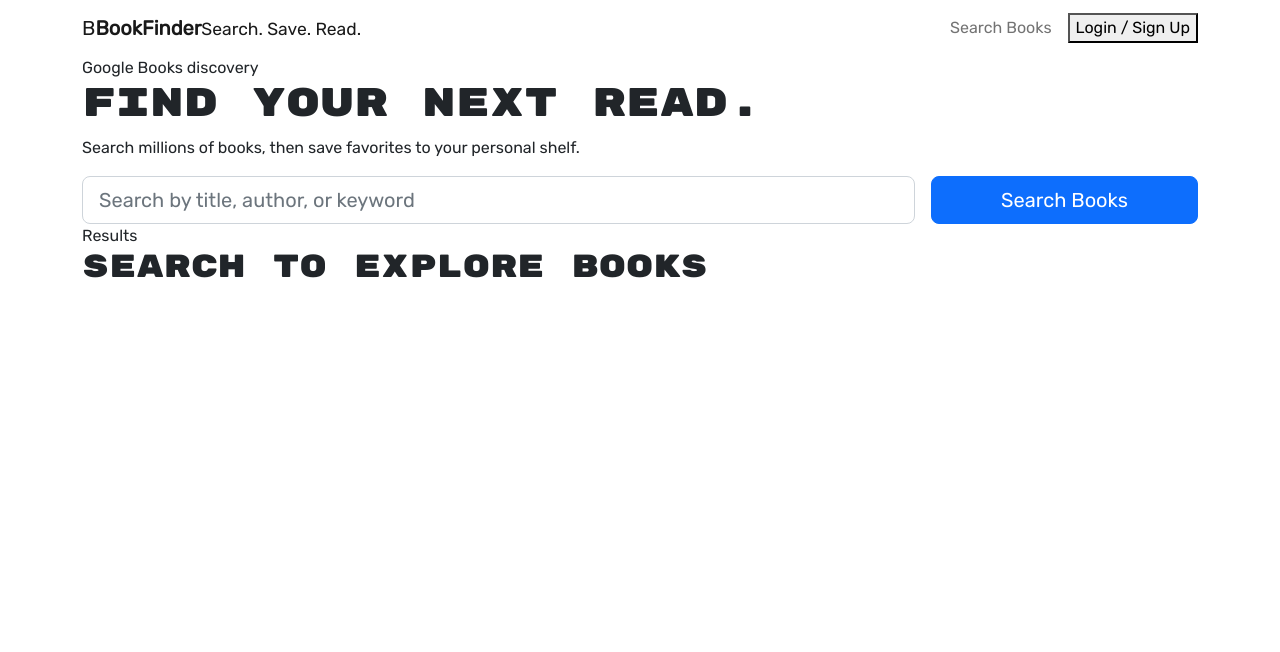
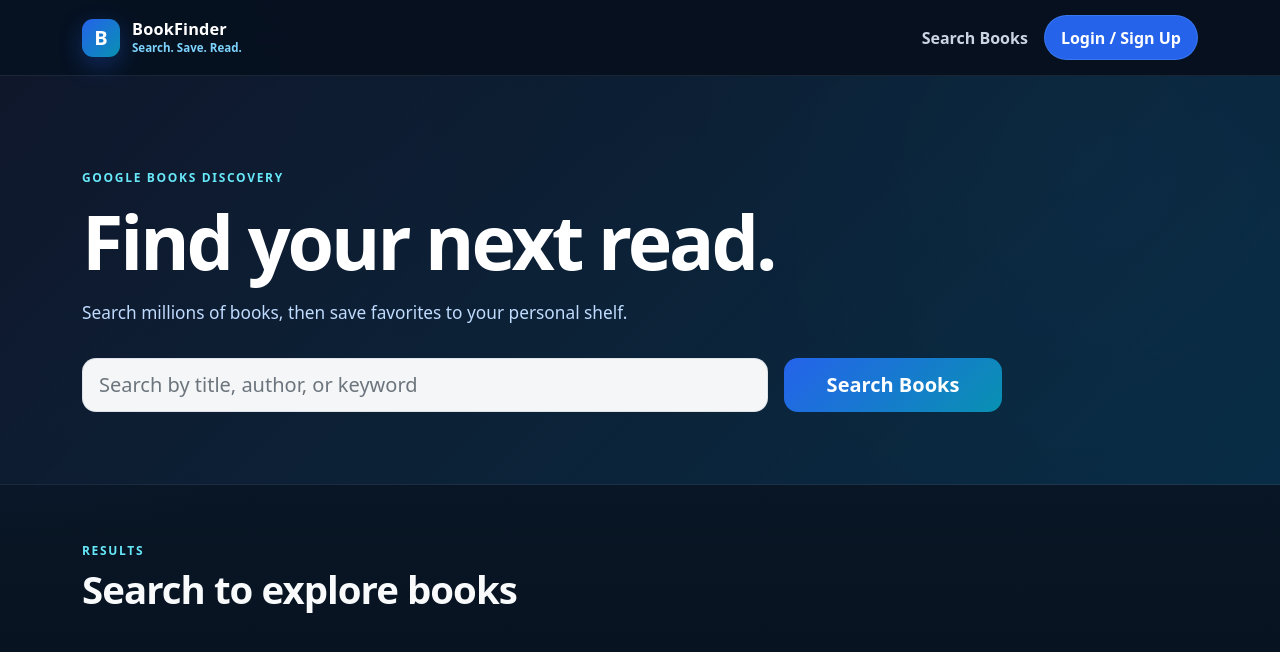
Before and after one commit to PHTMGatt/18-MERN-Book-Search-Engine, a React (Vite) app in the folder client/: page / in a window 1280 px wide. Shown: the top 652 px of the page. Built offline with nearby package versions, Linux system fonts and the light colour scheme.

Commit message:
Modernize book search visual system

```diff
--- a/client/src/App.css
+++ b/client/src/App.css
@@ -1,17 +1,355 @@
-body {
-  font-family: 'Rubik', sans-serif;
+@import url('https://fonts.googleapis.com/css2?family=Inter:wght@400;500;600;700;800&display=swap');
+
+:root {
+  font-family: 'Inter', system-ui, -apple-system, BlinkMacSystemFont, 'Segoe UI', sans-serif;
+  color: #e5eef8;
+  background: #07111f;
+  font-synthesis: none;
+  text-rendering: optimizeLegibility;
 }
 
-h1,
-h2,
-h3,
-h4,
-h5,
-h6 {
-  font-family: 'Rubik Mono One', sans-serif;
+* {
+  box-sizing: border-box;
 }
 
-.small {
-  font-weight: 300;
-  font-style: italic;
+html,
+body,
+#root {
+  min-width: 320px;
+  min-height: 100%;
+  margin: 0;
 }
+
+body {
+  min-height: 100vh;
+  background:
+    radial-gradient(circle at top left, rgba(37, 99, 235, 0.18), transparent 34rem),
+    linear-gradient(180deg, #07111f 0%, #091726 52%, #07111f 100%);
+  color: #e5eef8;
+}
+
+a {
+  color: inherit;
+}
+
+.app-shell {
+  min-height: calc(100vh - 76px);
+}
+
+.app-navbar {
+  position: sticky;
+  top: 0;
+  z-index: 20;
+  min-height: 76px;
+  background: rgba(7, 17, 31, 0.92);
+  border-bottom: 1px solid rgba(148, 163, 184, 0.14);
+  backdrop-filter: blur(18px);
+}
+
+.app-navbar .navbar-toggler {
+  border-color: rgba(148, 163, 184, 0.28);
+}
+
+.app-navbar .navbar-toggler-icon {
+  filter: invert(1);
+}
+
+.app-navbar .nav-link {
+  color: #cbd5e1;
+  font-weight: 600;
+}
+
+.app-navbar .nav-link:hover,
+.app-navbar .nav-link:focus {
+  color: #ffffff;
+}
+
+.brand-link {
+  display: flex;
+  align-items: center;
+  gap: 0.75rem;
+  color: #ffffff !important;
+}
+
+.brand-link > span:last-child {
+  display: flex;
+  flex-direction: column;
+  line-height: 1.05;
+}
+
+.brand-link strong {
+  font-size: 1.02rem;
+  letter-spacing: 0.01em;
+}
+
+.brand-link small {
+  margin-top: 0.25rem;
+  color: #7dd3fc;
+  font-size: 0.72rem;
+  font-weight: 600;
+}
+
+.brand-mark {
+  display: grid;
+  width: 38px;
+  height: 38px;
+  place-items: center;
+  border-radius: 11px;
+  background: linear-gradient(135deg, #2563eb, #0891b2);
+  box-shadow: 0 8px 24px rgba(37, 99, 235, 0.32);
+  font-weight: 800;
+}
+
+.nav-action {
+  border: 1px solid rgba(96, 165, 250, 0.3);
+  border-radius: 999px;
+  padding: 0.58rem 1rem;
+  background: #2563eb;
+  color: #ffffff;
+  font-weight: 700;
+}
+
+.nav-action--ghost {
+  background: transparent;
+  color: #cbd5e1;
+}
+
+.book-hero {
+  padding: 5.5rem 0 4.5rem;
+  background:
+    linear-gradient(135deg, rgba(15, 23, 42, 0.96), rgba(8, 47, 73, 0.88)),
+    radial-gradient(circle at 85% 20%, rgba(56, 189, 248, 0.24), transparent 24rem);
+  border-bottom: 1px solid rgba(148, 163, 184, 0.12);
+}
+
+.book-hero--compact {
+  padding: 4rem 0 3.5rem;
+}
+
+.book-hero h1 {
+  max-width: 760px;
+  margin: 0.5rem 0 0.85rem;
+  color: #ffffff;
+  font-size: clamp(2.5rem, 6vw, 4.7rem);
+  font-weight: 800;
+  letter-spacing: -0.04em;
+}
+
+.book-hero--compact h1 {
+  font-size: clamp(2.2rem, 5vw, 3.8rem);
+}
+
+.book-hero p {
+  max-width: 680px;
+  margin-bottom: 2rem;
+  color: #bfdbfe;
+  font-size: 1.08rem;
+}
+
+.eyebrow {
+  color: #67e8f9;
+  font-size: 0.75rem;
+  font-weight: 800;
+  letter-spacing: 0.14em;
+  text-transform: uppercase;
+}
+
+.book-search-form {
+  max-width: 920px;
+}
+
+.book-search-form .form-control {
+  min-height: 54px;
+  border: 1px solid rgba(148, 163, 184, 0.24);
+  border-radius: 14px;
+  background: rgba(255, 255, 255, 0.96);
+  color: #0f172a;
+  box-shadow: none;
+}
+
+.book-search-form .form-control:focus {
+  border-color: #38bdf8;
+  box-shadow: 0 0 0 4px rgba(56, 189, 248, 0.15);
+}
+
+.primary-action,
+.save-button {
+  border: 0 !important;
+  border-radius: 14px !important;
+  background: linear-gradient(135deg, #2563eb, #0891b2) !important;
+  color: #ffffff !important;
+  font-weight: 700 !important;
+}
+
+.primary-action {
+  min-height: 54px;
+}
+
+.results-section {
+  padding-top: 3.25rem;
+  padding-bottom: 4.5rem;
+}
+
+.section-heading {
+  display: flex;
+  align-items: flex-end;
+  justify-content: space-between;
+  gap: 1.5rem;
+  margin-bottom: 1.75rem;
+}
+
+.section-heading h2 {
+  margin: 0.35rem 0 0;
+  color: #f8fafc;
+  font-size: clamp(1.7rem, 3vw, 2.4rem);
+  font-weight: 800;
+  letter-spacing: -0.025em;
+}
+
+.helper-text {
+  color: #94a3b8;
+  font-size: 0.92rem;
+}
+
+.status-message {
+  margin: 1rem 0 1.5rem;
+  padding: 1rem 1.1rem;
+  border: 1px solid rgba(56, 189, 248, 0.18);
+  border-radius: 14px;
+  background: rgba(15, 23, 42, 0.78);
+  color: #cbd5e1;
+}
+
+.book-card {
+  overflow: hidden;
+  border: 1px solid rgba(148, 163, 184, 0.14) !important;
+  border-radius: 18px !important;
+  background: rgba(15, 23, 42, 0.9) !important;
+  color: #e2e8f0 !important;
+  box-shadow: 0 16px 38px rgba(2, 6, 23, 0.2);
+  transition: transform 160ms ease, border-color 160ms ease, box-shadow 160ms ease;
+}
+
+.book-card:hover {
+  transform: translateY(-4px);
+  border-color: rgba(56, 189, 248, 0.34) !important;
+  box-shadow: 0 22px 50px rgba(2, 6, 23, 0.34);
+}
+
+.book-cover-wrap {
+  display: grid;
+  min-height: 270px;
+  place-items: center;
+  padding: 1.35rem;
+  background: linear-gradient(180deg, #0f172a, #111827);
+}
+
+.book-cover {
+  width: auto !important;
+  max-width: 170px;
+  max-height: 245px;
+  object-fit: contain;
+  border-radius: 8px;
+  box-shadow: 0 18px 30px rgba(0, 0, 0, 0.36);
+}
+
+.book-cover-placeholder {
+  display: grid;
+  width: 155px;
+  height: 220px;
+  place-items: center;
+  border: 1px dashed rgba(148, 163, 184, 0.35);
+  border-radius: 10px;
+  color: #64748b;
+  text-transform: uppercase;
+  font-size: 0.72rem;
+  font-weight: 800;
+  letter-spacing: 0.12em;
+}
+
+.book-card .card-title {
+  color: #ffffff;
+  font-size: 1.2rem;
+  font-weight: 800;
+}
+
+.book-authors {
+  margin-bottom: 1rem;
+  color: #7dd3fc;
+  font-size: 0.9rem;
+  font-weight: 600;
+}
+
+.book-description {
+  display: -webkit-box;
+  margin-bottom: 1.35rem;
+  overflow: hidden;
+  color: #aebdce;
+  -webkit-box-orient: vertical;
+  -webkit-line-clamp: 7;
+  line-height: 1.55;
+}
+
+.save-button,
+.remove-button {
+  width: 100%;
+  padding: 0.72rem 1rem !important;
+}
+
+.save-button:disabled {
+  background: #334155 !important;
+  opacity: 1 !important;
+}
+
+.remove-button {
+  border: 1px solid rgba(248, 113, 113, 0.34) !important;
+  border-radius: 12px !important;
+  background: rgba(127, 29, 29, 0.24) !important;
+  color: #fecaca !important;
+  font-weight: 700 !important;
+}
+
+.auth-modal {
+  border: 1px solid rgba(148, 163, 184, 0.18) !important;
+  border-radius: 18px !important;
+  background: #0f172a !important;
+  color: #e2e8f0 !important;
+}
+
+.auth-modal .btn-close {
+  filter: invert(1);
+}
+
+.auth-tabs .nav-link {
+  color: #cbd5e1;
+}
+
+.auth-tabs .nav-link.active {
+  background: #2563eb;
+}
+
+@media (max-width: 991px) {
+  .app-navbar .navbar-collapse {
+    padding: 1rem 0 0.4rem;
+  }
+
+  .nav-action {
+    width: 100%;
+    margin-top: 0.4rem;
+  }
+}
+
+@media (max-width: 767px) {
+  .book-hero {
+    padding: 4rem 0 3.25rem;
+  }
+
+  .section-heading {
+    align-items: flex-start;
+    flex-direction: column;
+  }
+
+  .book-cover-wrap {
+    min-height: 240px;
+  }
+}
```
